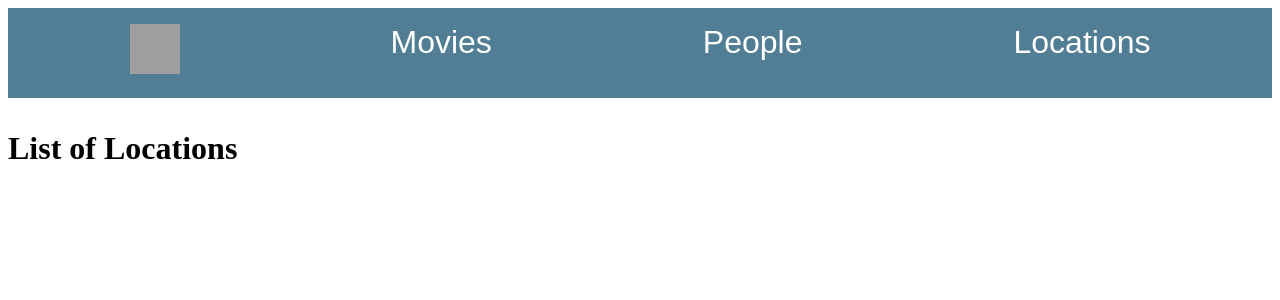
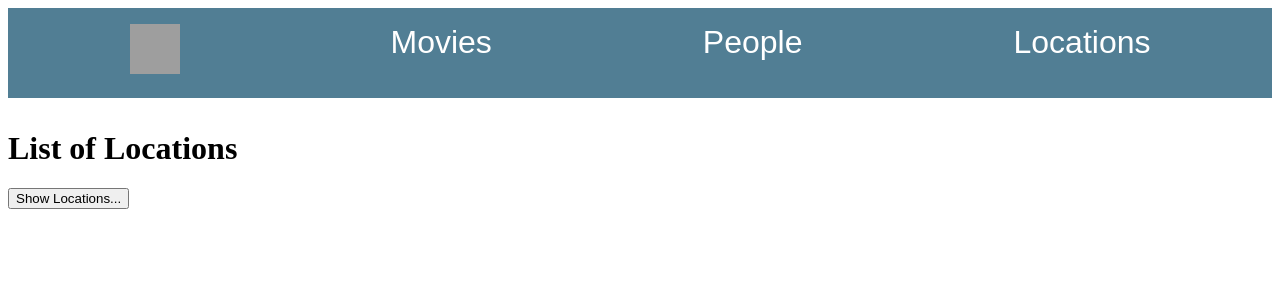
Before and after one commit to joinpursuit/9-1-module-three-assessment, a React (Create React App) app: page /locations in a window 1280 px wide. Shown: the top 300 px of the page. Built offline with nearby package versions, Linux system fonts and the light colour scheme; grey boxes are pictures that could not be loaded; the HTML template or start-up script is replaced by a standard one.

Commit message:
locations showing

```diff
--- a/src/Components/Locations.js
+++ b/src/Components/Locations.js
@@ -1,9 +1,32 @@
-import React from 'react';
+import React, {useState, useEffect} from 'react';
 
 const Locations = () => {
+    const [location, setLocation] = useState([])
+    const [showLocations, setShowLocations] = useState(false)
+
+    useEffect(()=>{
+        fetch('/locations.json')
+            .then((res)=>res.json())
+            .then((data)=>{
+                setLocation(data)
+                // console.log(data)
+            })
+            .catch((err)=>{
+                console.log(err)
+            })
+    },[])
+
     return (
-        <div>
+        <div className='.locations'>
             <h1>List of Locations</h1>
+            <div className='showButton'>
+                <button onClick={() => {setShowLocations(!showLocations)}}>{!showLocations ? "Show Locations..." : "Hide Locations..."}</button>
+                <ul>
+                    {showLocations && location && location.map((data) => (
+                    <li key={data.id}> Name: {data.name} Climate: {data.climate} Terrain: {data.terrain}</li>
+                    ))}
+                </ul>
+            </div>
         </div>
     );
 };
```
